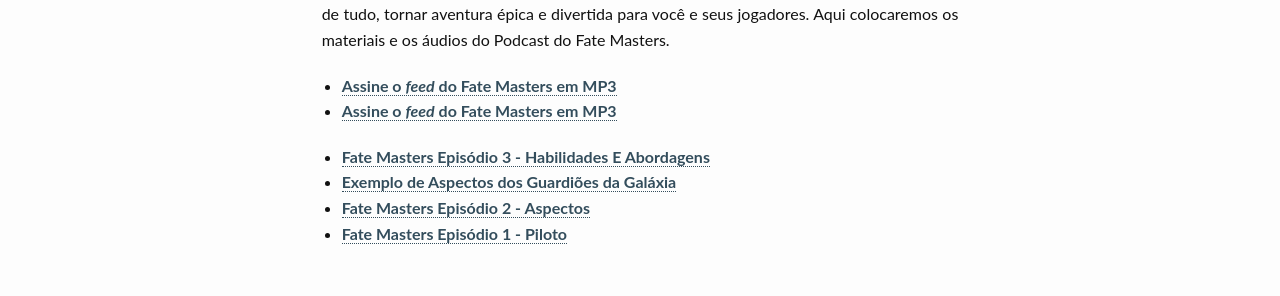
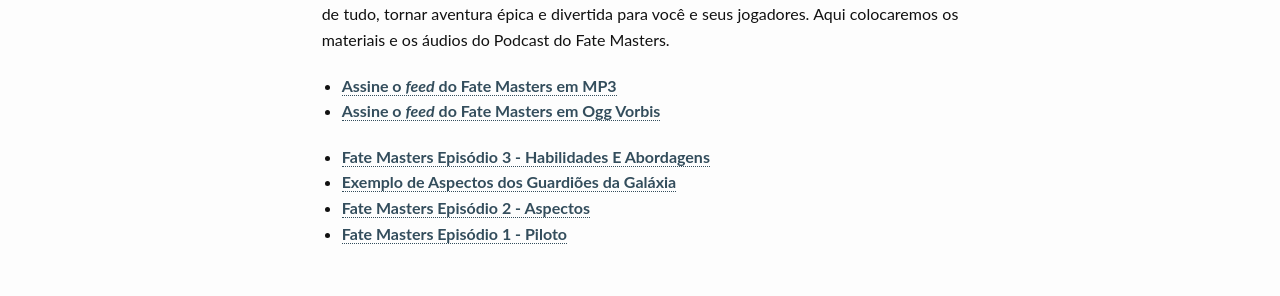
Before and after one commit to fabiocosta0305/fabiocosta0305.github.io-old, a Jekyll site: the page built from pages/fate-masters.md, in a window 1280 px wide. Shown: the part 580-876 px from the top of the page. Built offline with Jekyll 4.4.1, drawn with Linux system fonts in a browser that asks for light colours.

Commit message:
Correção nos links do feed do Fate Masters

```diff
--- a/pages/fate-masters.md
+++ b/pages/fate-masters.md
@@ -15,8 +15,8 @@ a  felicidade dos  seus jogadores  e, acima  de tudo,  tornar aventura
 épica  e divertida  para você  e seus  jogadores. Aqui  colocaremos os
 materiais e os áudios do Podcast do Fate Masters.
 
-- [Assine o _feed_ do Fate Masters em MP3][fate-masters-feed]
-- [Assine o _feed_ do Fate Masters em MP3][fate-masters-ogg-feed]
+- [Assine o _feed_ do Fate Masters em MP3](http://feeds.feedburner.com/FateMastersRPG)
+- [Assine o _feed_ do Fate Masters em Ogg Vorbis](http://feeds.feedburner.com/FateMastersRPG-OGG)
 
 <ul>
     {% for post in site.tags.fate-masters %}
```
